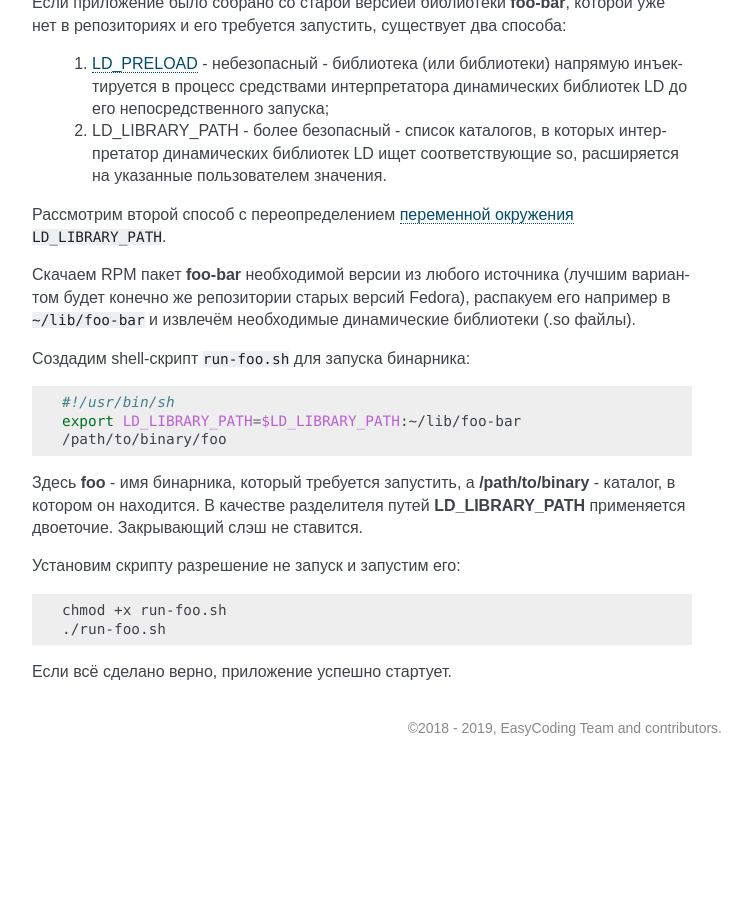
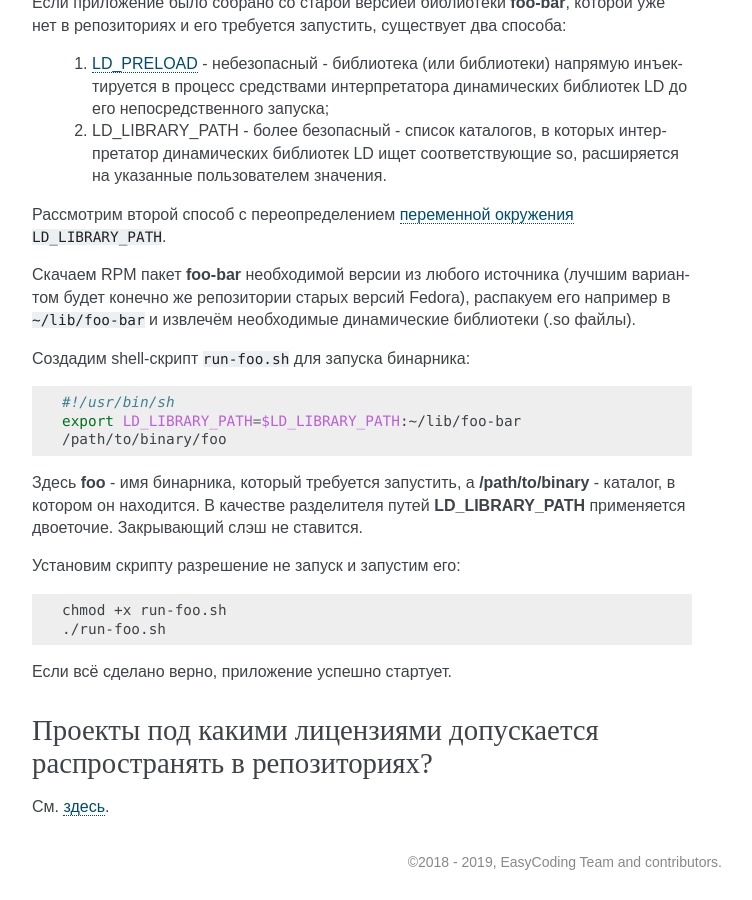
Before and after one commit to RussianFedora/FAQ, a Sphinx documentation site: the page built from source/development.rst, in a window 1280 px wide and 900 px high, scrolled down 9277 px. Shown: the whole window, without its empty margins (388-1140 px from the left). Built offline with Sphinx 7.4.7, drawn with Linux system fonts in a browser that asks for light colours; before the commit the page ends 10043 px from its top, so only the background shows below that; some of the changed text lies outside the part shown.

```diff
--- a/source/development.rst
+++ b/source/development.rst
@@ -535,3 +535,11 @@
     ./run-foo.sh
 
 Если всё сделано верно, приложение успешно стартует.
+
+.. index:: fedora, license, guidelines, legal
+.. _fedora-licenses:
+
+Проекты под какими лицензиями допускается распространять в репозиториях?
+===========================================================================
+
+См. `здесь <https://fedoraproject.org/wiki/Licensing:Main>`__.
```
